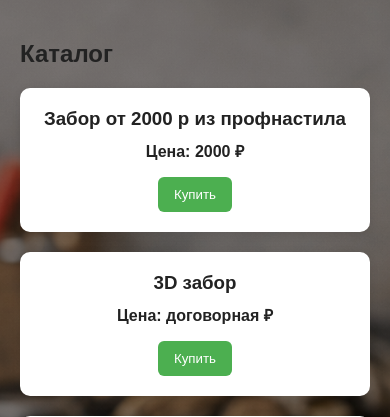
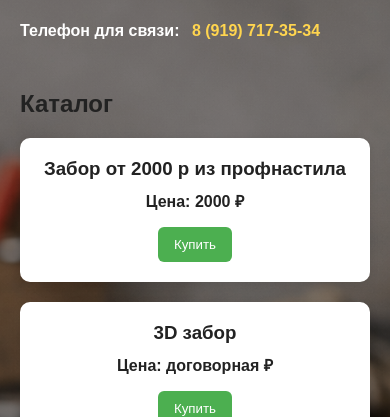
Before and after one commit to Materia0502/masterok-site, a Flask app: page / in a window 390 px wide. Shown: the part 68-485 px from the top of the page. Run offline with Flask 3, Linux system fonts and the light colour scheme.

Commit message:
Add contact phone on homepage

```diff
--- a/static/style.css
+++ b/static/style.css
@@ -216,3 +216,21 @@ form button {
     50% { transform: scale(1.2); }
     100% { transform: scale(1); }
 }
+
+.contact-phone {
+    max-width: 1200px;
+    margin: 12px auto 0;
+    padding: 10px 20px;
+    color: #fff;
+    font-weight: 600;
+}
+
+.contact-phone a {
+    color: #ffd54f;
+    text-decoration: none;
+    margin-left: 8px;
+}
+
+.contact-phone a:hover {
+    text-decoration: underline;
+}
--- a/templates/index.html
+++ b/templates/index.html
@@ -12,6 +12,11 @@
 <header class="fade-up">
     Мастерок
 </header>
+
+<div class="contact-phone fade-up">
+    <span>Телефон для связи:</span>
+    <a href="tel:+79197173534">8 (919) 717-35-34</a>
+</div>
 
 <div id="cartCount">🛒 Корзина (0)</div>
 
```
